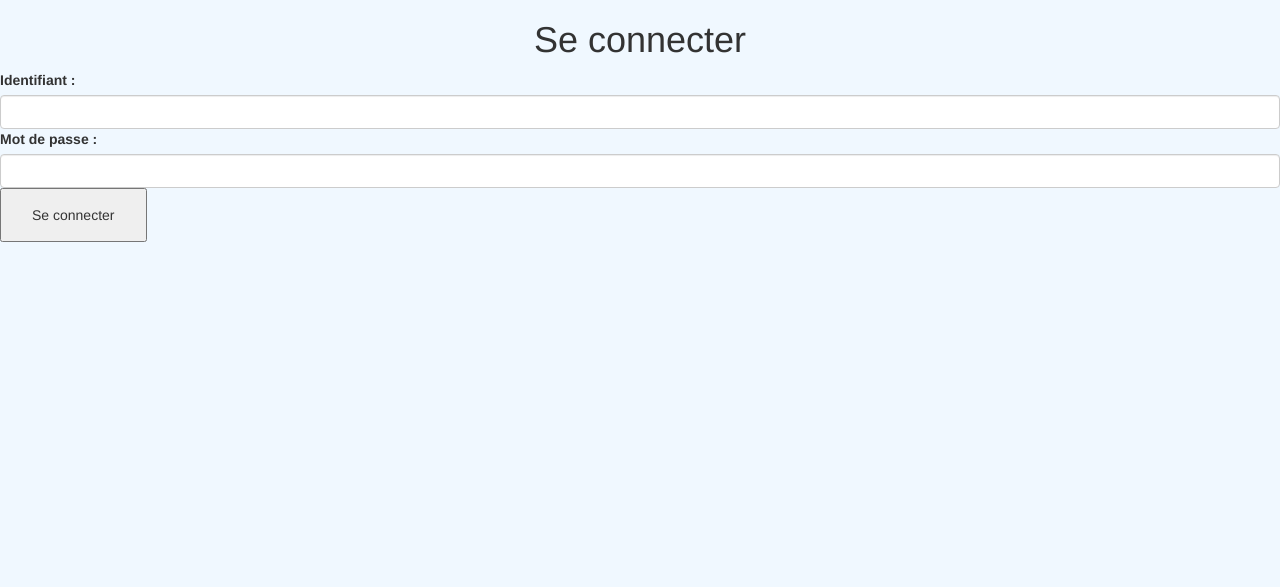
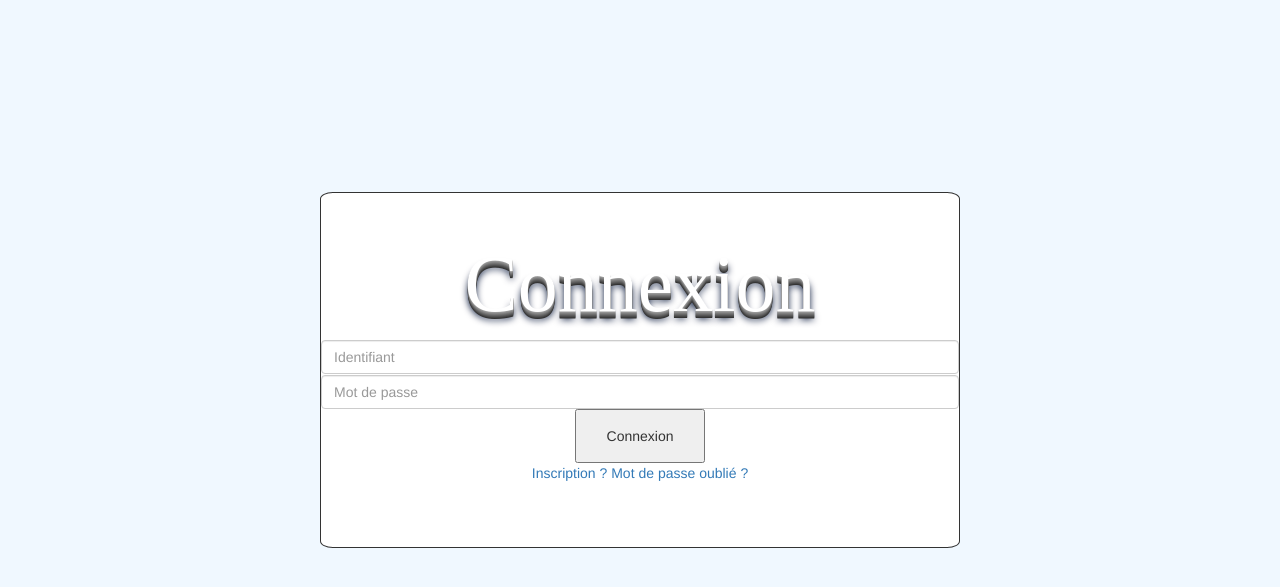
Before and after one commit to abdoulaye75/mini-CMS, a PHP site: page /views/signin.php in a window 1280 px wide. Shown: the part 52-639 px from the top of the page. Run offline with PHP 8.4, Linux system fonts and the light colour scheme; some libraries are stand-ins or nearby versions.

Commit message:
remplacement de formulaire de connexion

```diff
--- a/views/signin.php
+++ b/views/signin.php
@@ -33,21 +33,18 @@
       </div>
     </nav>
 
-<div class="conteneur">
-		<h1 class="text-center"> Se connecter </h1>
-		<form action="articles.php" method="post">
-			<div class="form-group">
-				<label for="username"> Identifiant : </label>
-				<input type="text" name="username" required id="username" class="form-control">
-			</div>
-
-			<div class="form-group">
-				<label for="password"> Mot de passe : </label>
-				<input type="password" name="password" required id="password" class="form-control">
-			</div>
-			<button type="submit"> Se connecter </button>
-		</form>
-	</div>
+    <div class="mesonglet">
+      <h2>Connexion </h2>
+      <div class="form-group">
+        <input class="form-control" class="D" placeholder="Identifiant" type="text" name="name" value=""><br>
+      </div>
+      <div class="form-group">
+        <input class="form-control" placeholder="Mot de passe" type="password" name="Prenom" value="">
+      </div>
+      <button type="button" name="button">Connexion</button><br>
+      <a href="signup.php">Inscription ?</a>
+      <a href="#">Mot de passe oublié ?</a>
+    </div>
 
 </body>
 </html>
```
